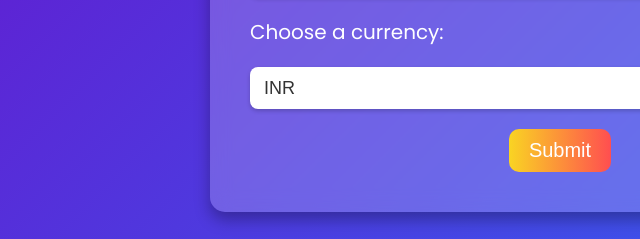
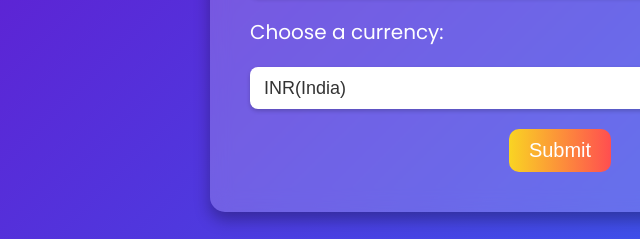
Before and after one commit to Harsh07Sharma/e-Currency-Converter, a plain HTML site: page index.html in a window 1280 px wide. Shown: the part 328-567 px from the top of the page, 80-720 px from the left. Drawn offline with Linux system fonts and the light colour scheme.

Commit message:
Update index.html

```diff
--- a/index.html
+++ b/index.html
@@ -22,19 +22,19 @@
         <input type="number" name="quantity" min="1" max="10" />
         <label for="currency">Choose a currency: </label>
         <select name="currency">
-          <option value="INR">INR</option>
-          <option value="USD">USD</option>
-          <option value="ADA">ADA</option>
-          <option value="AZN">AZN</option>
-          <option value="BAM">BAM</option>
-          <option value="BGN">BGN</option>
-          <option value="JPY">JPY</option>
-          <option value="JOD">JOD</option>
-          <option value="IMP">IMP</option>
-          <option value="KZT">KZT</option>
-          <option value="JMD">JMD</option>
-          <option value="HUF">HUF</option>
-          <option value="GYD">GYD</option>
+          <option value="INR">INR(India)</option>
+          <option value="USD">USD(United States)</option>
+          <option value="ADA">ADA(Cryptocurrency)</option>
+          <option value="AZN">AZN(Azerbaijan)</option>
+          <option value="BAM">BAM(Bosnia and Herzegovina)</option>
+          <option value="BGN">BGN(Bulgaria)</option>
+          <option value="JPY">JPY(Japan)</option>
+          <option value="JOD">JOD(Jordan)</option>
+          <option value="IMP">IMP(Isle of Man)</option>
+          <option value="KZT">KZT(Kazakhstan)</option>
+          <option value="JMD">JMD(Jamaica)</option>
+          <option value="HUF">HUF(Hungary)</option>
+          <option value="GYD">GYD(Guyana)</option>
         </select>
         <button class="btn" type="submit">Submit</button>
       </form>
```
